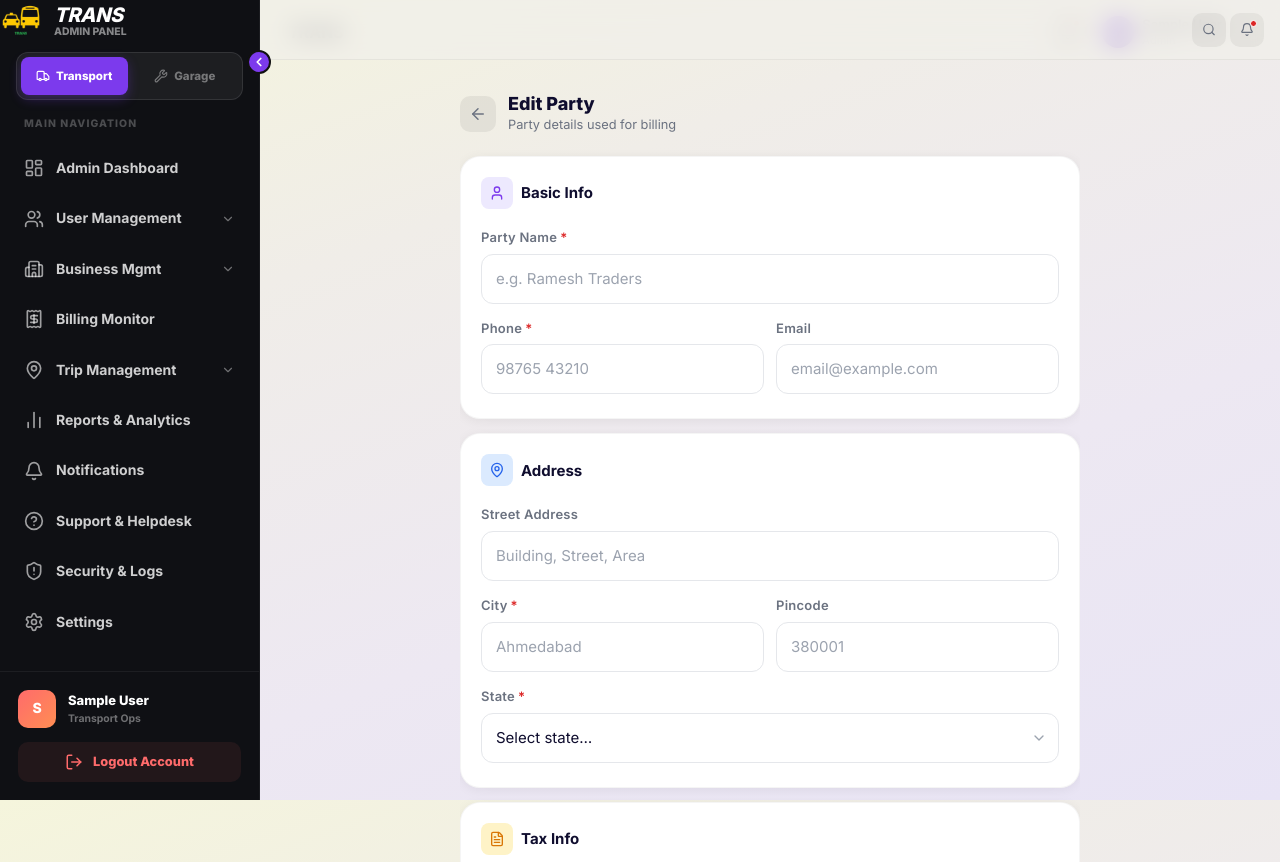
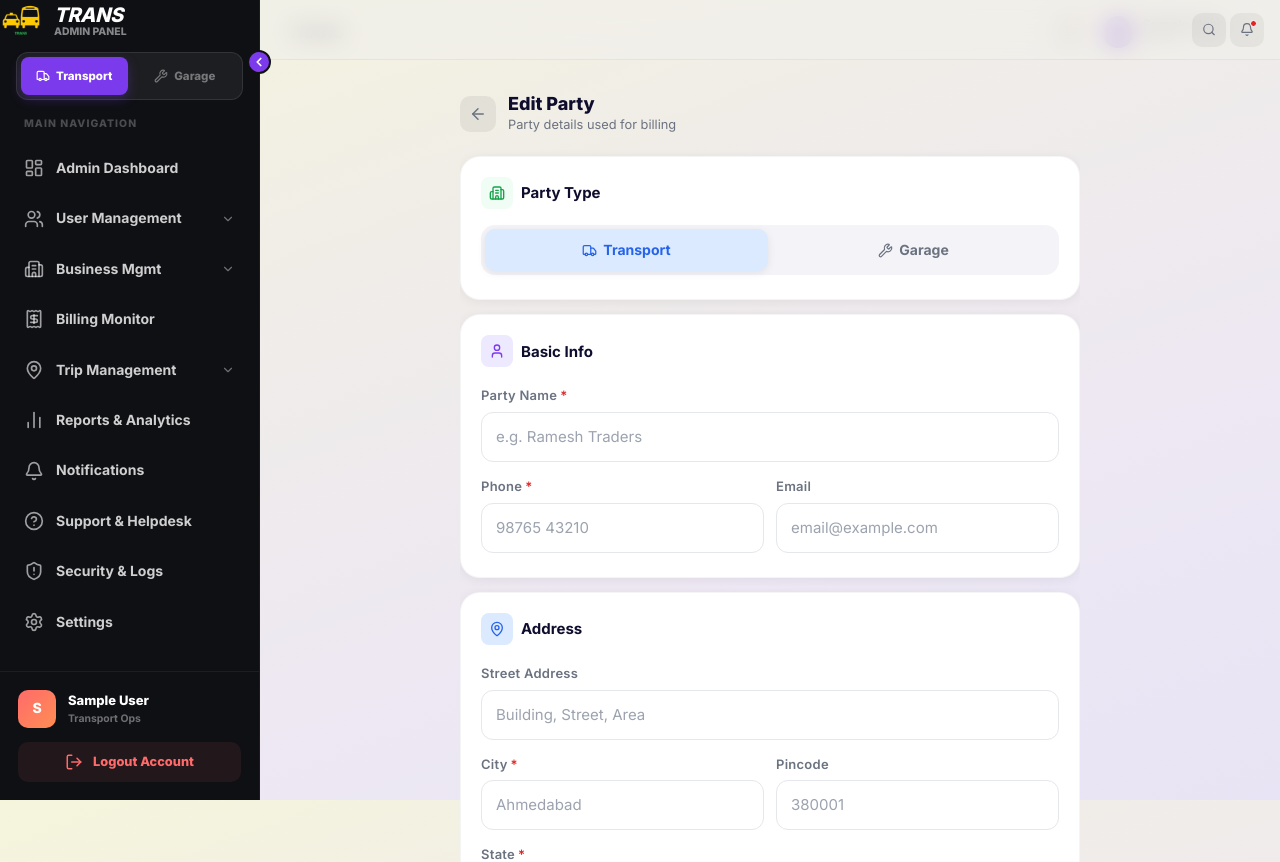
Before and after one commit to hrshiti/trans-billing-software, a React app in the folder frontend/: page /parties/1 in a window 1280 px wide. Shown: the top 862 px of the page. Built offline with nearby package versions, Linux system fonts and the light colour scheme; sample sign-in values are in the browser's storage; the HTML template or start-up script is replaced by a standard one.

Commit message:
customer signature added

```diff
--- a/frontend/src/pages/bills/BillDetail.jsx
+++ b/frontend/src/pages/bills/BillDetail.jsx
@@ -319,7 +319,10 @@ function GarageInvoice({ bill, business, onPayOnline }) {
             <div style={{ display: 'flex', alignItems: 'flex-end', gap: 8, marginBottom: 4 }}>
               <span style={{ fontSize: '0.75rem', fontWeight: 700, whiteSpace: 'nowrap' }}>Customer Signature:</span>
               <div style={{ flex: 1, display: 'flex', flexDirection: 'column', alignItems: 'center', minWidth: 100 }}>
-                <div style={{ height: 32 }} />
+                {bill.customerSignatureUrl
+                  ? <img src={bill.customerSignatureUrl} alt="Customer Signature" style={{ maxHeight: 50, maxWidth: 140, objectFit: 'contain', marginBottom: 2 }} />
+                  : <div style={{ height: 32 }} />
+                }
                 <div style={{ borderBottom: '1.5px solid #333', width: '100%' }} />
                 <span style={{ fontSize: '0.6rem', color: '#888', marginTop: 2 }}>Your Name</span>
               </div>
--- a/frontend/src/pages/bills/GarageBill.jsx
+++ b/frontend/src/pages/bills/GarageBill.jsx
@@ -77,6 +77,7 @@ export default function GarageBill() {
       customerPincode: '',
       customerGstin: '',
       customerPan: '',
+      customerSignatureUrl: '',
       vehicleNo: '', vehicleModel: '', vehicleCompany: '',
       kmReading: '', nextServiceKm: '', nextServiceDate: '',
       paymentMode: 'unpaid',
@@ -109,6 +110,7 @@ export default function GarageBill() {
       setValue('customerPincode', p.pincode || '')
       setValue('customerGstin', p.gstin || '')
       setValue('customerPan', p.pan || '')
+      setValue('customerSignatureUrl', p.signatureUrl || '')
     }
   }, [partyId, parties, setValue])
 
@@ -261,18 +263,15 @@ export default function GarageBill() {
                 )
 
                 return (
-                  <div key={field.id} className="bill-item-row" style={{
+                  <div key={field.id} style={{
                     display: 'grid',
-                    gridTemplateColumns: window.innerWidth < 640 ? '1fr' : '2fr 0.6fr 0.8fr 0.8fr 36px',
+                    gridTemplateColumns: '2fr 0.6fr 0.8fr 0.8fr 36px',
                     gap: 8,
-                    background: window.innerWidth < 640 ? '#F8FAFC' : 'transparent',
-                    padding: window.innerWidth < 640 ? '12px' : '0',
-                    borderRadius: '12px',
+                    alignItems: 'center',
                     position: 'relative'
                   }}>
                     {/* Description */}
                     <div style={{ position: 'relative' }}>
-                      {window.innerWidth < 640 && <label className="form-label" style={{ fontSize: '0.65rem', marginBottom: 4, display: 'block' }}>Description</label>}
                       <input
                         {...register(`items.${index}.description`, { required: true })}
                         placeholder="Service / Part name"
@@ -310,35 +309,23 @@ export default function GarageBill() {
                       )}
                     </div>
 
-                    {/* Qty, Rate, Amount Group for Mobile */}
-                    <div className="grid grid-cols-3 sm-grid-cols-4 gap-2" style={{ gridTemplateColumns: window.innerWidth < 640 ? '1fr 1.5fr 1.5fr' : undefined }}>
-                      <div className="flex flex-col gap-1">
-                        {window.innerWidth < 640 && <label className="form-label" style={{ fontSize: '0.65rem' }}>Qty</label>}
+                    {/* Qty */}
                     <input {...register(`items.${index}.qty`)} type="number" min="0.1" step="0.1" placeholder="1" className="form-input" style={{ fontSize: '0.875rem', padding: '10px', textAlign: 'center' }} inputMode="decimal" />
-                      </div>
-                      <div className="flex flex-col gap-1">
-                        {window.innerWidth < 640 && <label className="form-label" style={{ fontSize: '0.65rem' }}>Rate</label>}
+
+                    {/* Rate */}
                     <input {...register(`items.${index}.rate`)} type="number" min="0" step="0.01" placeholder="0" className="form-input" style={{ fontSize: '0.875rem', padding: '10px' }} inputMode="decimal" />
-                      </div>
-                      <div className="flex flex-col gap-1">
-                        {window.innerWidth < 640 && <label className="form-label" style={{ fontSize: '0.65rem' }}>Total</label>}
-                        <div style={{ background: '#F1F5F9', borderRadius: 10, padding: '10px', fontSize: '0.875rem', fontWeight: 700, color: '#0F0D2E', textAlign: 'right', display: 'flex', alignItems: 'center', justifyContent: 'flex-end', height: '100%' }}>
+
+                    {/* Amount */}
+                    <div style={{ background: '#F1F5F9', borderRadius: 10, padding: '10px', fontSize: '0.875rem', fontWeight: 700, color: '#0F0D2E', textAlign: 'right', display: 'flex', alignItems: 'center', justifyContent: 'flex-end' }}>
                       ₹{parseFloat(items[index]?.amount || 0).toFixed(0)}
                     </div>
-                      </div>
-                      {/* Delete button on same line for desktop, or top right for mobile */}
-                      <div style={{
-                        display: 'flex', alignItems: 'center', justifyContent: 'center',
-                        position: window.innerWidth < 640 ? 'absolute' : 'static',
-                        top: 8, right: 8
-                      }}>
+
+                    {/* Delete */}
                     <button type="button" onClick={() => fields.length > 1 && remove(index)}
                       disabled={fields.length === 1}
                       style={{ width: 32, height: 32, borderRadius: 10, border: 'none', background: fields.length > 1 ? '#FEE2E2' : '#F1F5F9', cursor: fields.length > 1 ? 'pointer' : 'default', display: 'flex', alignItems: 'center', justifyContent: 'center' }}>
                       <Trash2 size={14} color={fields.length > 1 ? '#DC2626' : '#CBD5E1'} />
                     </button>
-                      </div>
-                    </div>
                   </div>
                 )
               })}
--- a/frontend/src/pages/parties/AddParty.jsx
+++ b/frontend/src/pages/parties/AddParty.jsx
@@ -3,7 +3,7 @@ import { useNavigate, useParams } from 'react-router-dom'
 import { useForm } from 'react-hook-form'
 import {
   User, Phone, MapPin, FileText, CreditCard,
-  Building2, Loader2, CheckCircle2, ArrowLeft, ChevronDown
+  Building2, Loader2, CheckCircle2, ArrowLeft, ChevronDown, PenLine, Truck, Wrench
 } from 'lucide-react'
 import { useParties } from '../../context/PartyContext'
 
@@ -32,23 +32,28 @@ export default function AddParty() {
   const { addParty, updateParty, getParty } = useParties()
   const navigate = useNavigate()
   const [saved, setSaved] = useState(false)
+  const [signatureUrl, setSignatureUrl] = useState('')
+  const [sigPreview, setSigPreview] = useState('')
   const isEdit = Boolean(id)
 
   const { register, handleSubmit, reset, watch, setValue, formState: { errors, isSubmitting } } = useForm({
     defaultValues: {
       name: '', phone: '', email: '', address: '', city: '', state: '', pincode: '',
       gstin: '', pan: '', openingBalance: '', balanceType: 'toReceive',
+      partyType: 'transport',
     }
   })
 
-  // Watch current balance type for the toggle UI
+  // Watch current balance type and party type for toggle UI
   const balanceType = watch('balanceType')
+  const partyType   = watch('partyType')
 
   // Prefill when editing
   useEffect(() => {
     if (isEdit && id) {
       const p = getParty(id)
-      if (p) reset({
+      if (p) {
+        reset({
           name: p.name || '',
           phone: p.phone || '',
           email: p.email || '',
@@ -60,9 +65,24 @@ export default function AddParty() {
           pan: p.pan || '',
           openingBalance: p.openingBalance || '0',
           balanceType: p.balanceType || 'toReceive',
+          partyType: p.partyType || 'transport',
         })
+        if (p.signatureUrl) { setSignatureUrl(p.signatureUrl); setSigPreview(p.signatureUrl) }
+      }
     }
   }, [id, isEdit, getParty, reset])
+
+  // Handle signature file upload → base64
+  const handleSigUpload = (e) => {
+    const file = e.target.files[0]
+    if (!file) return
+    const reader = new FileReader()
+    reader.onload = (ev) => {
+      setSignatureUrl(ev.target.result)
+      setSigPreview(ev.target.result)
+    }
+    reader.readAsDataURL(file)
+  }
 
   const onSubmit = async (data) => {
     await new Promise(r => setTimeout(r, 400)) // simulate delay
@@ -71,6 +91,7 @@ export default function AddParty() {
       ...data,
       openingBalance: balance,
       balance: data.balanceType === 'toReceive' ? balance : -balance,
+      signatureUrl: data.partyType === 'garage' ? signatureUrl : '',
     }
     if (isEdit) updateParty(id, payload)
     else addParty(payload)
@@ -123,6 +144,46 @@ export default function AddParty() {
       </div>
 
       <form onSubmit={handleSubmit(onSubmit)}>
+
+        {/* ─ Party Type card ─ */}
+        <div style={{
+          background: 'white', borderRadius: 20, padding: '20px 20px 24px',
+          boxShadow: '0 2px 12px rgba(0,0,0,0.06)', marginBottom: 14, border: '1px solid rgba(0,0,0,0.04)'
+        }}>
+          <div style={{ display: 'flex', alignItems: 'center', gap: 8, marginBottom: 16 }}>
+            <div style={{ width: 32, height: 32, borderRadius: 8, background: '#F0FDF4', display: 'flex', alignItems: 'center', justifyContent: 'center' }}>
+              <Building2 size={16} color="#16A34A" />
+            </div>
+            <h3 style={{ fontWeight: 700, fontSize: '0.9375rem', color: '#0F0D2E', margin: 0 }}>Party Type</h3>
+          </div>
+          <div style={{ display: 'flex', background: '#F4F4F8', borderRadius: 14, padding: 4, gap: 4 }}>
+            {[
+              { val: 'transport', label: 'Transport', icon: Truck, activeColor: '#2563EB', activeBg: '#DBEAFE' },
+              { val: 'garage',    label: 'Garage',    icon: Wrench, activeColor: '#D97706', activeBg: '#FEF3C7' },
+            ].map(opt => {
+              const isActive = partyType === opt.val
+              return (
+                <button
+                  key={opt.val}
+                  type="button"
+                  onClick={() => setValue('partyType', opt.val, { shouldValidate: true })}
+                  style={{
+                    flex: 1, padding: '10px 8px', borderRadius: 10, border: 'none',
+                    cursor: 'pointer', fontSize: '0.875rem', fontWeight: 700,
+                    transition: 'all 0.18s ease',
+                    background: isActive ? opt.activeBg : 'transparent',
+                    color: isActive ? opt.activeColor : '#6B7280',
+                    boxShadow: isActive ? '0 2px 8px rgba(0,0,0,0.08)' : 'none',
+                    display: 'flex', alignItems: 'center', justifyContent: 'center', gap: 6,
+                  }}
+                >
+                  <opt.icon size={15} />{opt.label}
+                </button>
+              )
+            })}
+          </div>
+          <input type="hidden" {...register('partyType')} />
+        </div>
 
         {/* ─ Basic Info card ─ */}
         <div style={{
@@ -353,6 +414,57 @@ export default function AddParty() {
           </Field>
         </div>
 
+        {/* ─ Signature card — only for garage party ─ */}
+        {partyType === 'garage' && (
+          <div style={{
+            background: 'white', borderRadius: 20, padding: '20px 20px 24px',
+            boxShadow: '0 2px 12px rgba(0,0,0,0.06)', marginBottom: 14, border: '1px solid rgba(0,0,0,0.04)'
+          }}>
+            <div style={{ display: 'flex', alignItems: 'center', gap: 8, marginBottom: 18 }}>
+              <div style={{ width: 32, height: 32, borderRadius: 8, background: '#FEF3C7', display: 'flex', alignItems: 'center', justifyContent: 'center' }}>
+                <PenLine size={16} color="#D97706" />
+              </div>
+              <h3 style={{ fontWeight: 700, fontSize: '0.9375rem', color: '#0F0D2E', margin: 0 }}>Customer Signature</h3>
+            </div>
+            <p style={{ fontSize: '0.78rem', color: '#6B7280', marginBottom: 12, marginTop: 0 }}>Upload the customer's signature image — it will appear on the garage bill.</p>
+
+            {/* Upload button */}
+            <label htmlFor="sig-upload" style={{
+              display: 'inline-flex', alignItems: 'center', gap: 8,
+              padding: '10px 18px', borderRadius: 12, border: '1.5px dashed #D97706',
+              background: '#FFFBEB', color: '#D97706', fontWeight: 700, fontSize: '0.8125rem',
+              cursor: 'pointer', transition: 'background 0.15s'
+            }}>
+              <PenLine size={15} /> {sigPreview ? 'Change Signature' : 'Upload Signature'}
+            </label>
+            <input
+              id="sig-upload"
+              type="file"
+              accept="image/*"
+              style={{ display: 'none' }}
+              onChange={handleSigUpload}
+            />
+
+            {/* Preview */}
+            {sigPreview && (
+              <div style={{ marginTop: 14, display: 'flex', flexDirection: 'column', gap: 6 }}>
+                <div style={{ fontSize: '0.72rem', color: '#6B7280', fontWeight: 600 }}>Preview:</div>
+                <div style={{
+                  border: '1px solid #E5E7EB', borderRadius: 10, padding: 10,
+                  background: '#fafafa', display: 'inline-block'
+                }}>
+                  <img src={sigPreview} alt="Signature preview" style={{ maxHeight: 80, maxWidth: 200, objectFit: 'contain' }} />
+                </div>
+                <button
+                  type="button"
+                  onClick={() => { setSignatureUrl(''); setSigPreview('') }}
+                  style={{ alignSelf: 'flex-start', background: '#FEE2E2', color: '#DC2626', border: 'none', borderRadius: 8, padding: '4px 12px', fontSize: '0.75rem', fontWeight: 700, cursor: 'pointer' }}
+                >Remove</button>
+              </div>
+            )}
+          </div>
+        )}
+
         {/* Submit */}
         <div style={{ display: 'flex', gap: 12 }}>
           <button
```
Lines whose indentation alone changed are shown as unchanged.
